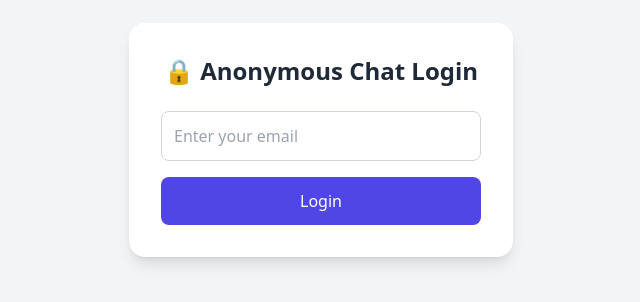
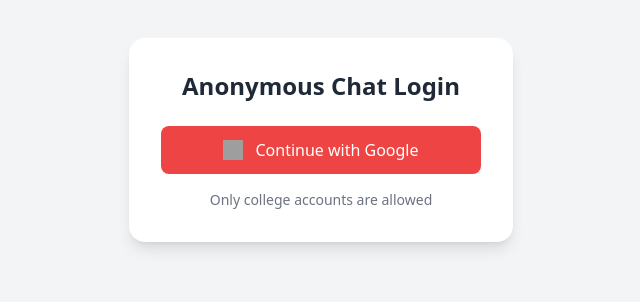
Before and after one commit to notashock/Anonymus, a React (Vite) app in the folder client/: page / in a window 1280 px wide. Shown: the part 260-562 px from the top of the page, without its empty margins (319-959 px from the left). Built offline with nearby package versions, Linux system fonts and the light colour scheme; no server answers; grey boxes are pictures that could not be loaded.

Commit message:
feat: update login flow to use Google OAuth and refactor PairPage to handle email from redirect

```diff
--- a/client/src/pages/LoginPage.jsx
+++ b/client/src/pages/LoginPage.jsx
@@ -1,55 +1,38 @@
 // src/pages/LoginPage.jsx
 import React, { useState } from "react";
-import { useNavigate } from "react-router-dom";
-import { loginUser } from "../api/chatApi";
 
 function LoginPage() {
-  const [email, setEmail] = useState("");
   const [loading, setLoading] = useState(false);
-  const navigate = useNavigate();
 
-  const handleLogin = async (e) => {
-    e.preventDefault();
-    if (!email.trim()) {
-      alert("Please enter your email");
-      return;
-    }
-
+  const handleGoogleLogin = () => {
     setLoading(true);
-    try {
-      const user = await loginUser(email.trim());
-      localStorage.setItem("user", JSON.stringify(user));
-      navigate("/pair"); // Go to pair page
-    } catch (error) {
-      console.error(error);
-      alert("Login failed. Try again.");
-    } finally {
-      setLoading(false);
-    }
+    const baseUrl = import.meta.env.VITE_BACKEND_URL || "http://localhost:8080";
+    window.location.href = `${baseUrl}/oauth2/authorization/google`;
   };
 
   return (
     <div className="flex items-center justify-center h-screen bg-gray-100">
-      <div className="bg-white p-8 rounded-2xl shadow-lg w-96">
-        <h1 className="text-2xl font-bold text-center mb-6 text-gray-800">
-          🔒 Anonymous Chat Login
+      <div className="bg-white p-8 rounded-2xl shadow-lg w-96 text-center">
+        <h1 className="text-2xl font-bold mb-6 text-gray-800">
+          Anonymous Chat Login
         </h1>
-        <form onSubmit={handleLogin}>
-          <input
-            type="email"
-            placeholder="Enter your email"
-            value={email}
-            onChange={(e) => setEmail(e.target.value)}
-            className="w-full border border-gray-300 p-3 rounded-lg mb-4 focus:outline-none focus:ring-2 focus:ring-indigo-400"
+
+        <button
+          onClick={handleGoogleLogin}
+          disabled={loading}
+          className="w-full flex items-center justify-center gap-3 bg-red-500 text-white py-3 rounded-lg hover:bg-red-600 transition disabled:opacity-70"
+        >
+          <img
+            src="https://developers.google.com/identity/images/g-logo.png"
+            alt="Google Logo"
+            className="w-5 h-5"
           />
-          <button
-            type="submit"
-            disabled={loading}
-            className="w-full bg-indigo-600 text-white py-3 rounded-lg hover:bg-indigo-700 transition"
-          >
-            {loading ? "Logging in..." : "Login"}
-          </button>
-        </form>
+          {loading ? "Redirecting..." : "Continue with Google"}
+        </button>
+
+        <p className="text-gray-500 text-sm mt-4">
+          Only college accounts are allowed
+        </p>
       </div>
     </div>
   );
--- a/client/src/pages/PairPage.jsx
+++ b/client/src/pages/PairPage.jsx
@@ -1,6 +1,6 @@
 // src/pages/PairPage.jsx
 import React, { useEffect, useState } from "react";
-import { useNavigate } from "react-router-dom";
+import { useNavigate, useLocation } from "react-router-dom";
 import {
   pairUsers,
   getOnlineUserCount,
@@ -12,26 +12,38 @@
   const [onlineCount, setOnlineCount] = useState(0);
   const [waitingMessage, setWaitingMessage] = useState("");
   const navigate = useNavigate();
+  const location = useLocation();
+
+  // Get user email from redirect query
+  useEffect(() => {
+    const params = new URLSearchParams(location.search);
+    const email = params.get("email");
+
+    if (!email) {
+      navigate("/"); // if no email, not logged in
+      return;
+    }
+
+    // store user in localStorage
+    const userObj = { email };
+    localStorage.setItem("user", JSON.stringify(userObj));
+  }, [location.search, navigate]);
+
   const user = JSON.parse(localStorage.getItem("user"));
 
   // Check if user has an active session on mount
   useEffect(() => {
-    if (!user) {
-      navigate("/"); // redirect if not logged in
-      return;
-    }
+    if (!user) return;
 
     const checkActiveSession = async () => {
       try {
         const session = await getActiveSession(user.email);
         if (session) {
-          // Redirect to existing session
           localStorage.setItem("session", JSON.stringify(session));
           navigate("/chat");
         }
       } catch (err) {
         console.error("No active session found:", err);
-        // continue to show pair button
       }
     };
 
@@ -45,18 +57,14 @@
         const res = await getOnlineUserCount();
         const count = res.onlineUsers || 0;
         setOnlineCount(count);
-        if (count < 2) {
-          setWaitingMessage("Waiting for more users to come online...");
-        } else {
-          setWaitingMessage("");
-        }
+        setWaitingMessage(count < 2 ? "Waiting for more users to come online..." : "");
       } catch (err) {
         console.error(err);
       }
     };
 
     fetchOnline();
-    const interval = setInterval(fetchOnline, 3000); // faster polling for pairing
+    const interval = setInterval(fetchOnline, 3000);
     return () => clearInterval(interval);
   }, []);
 
```
